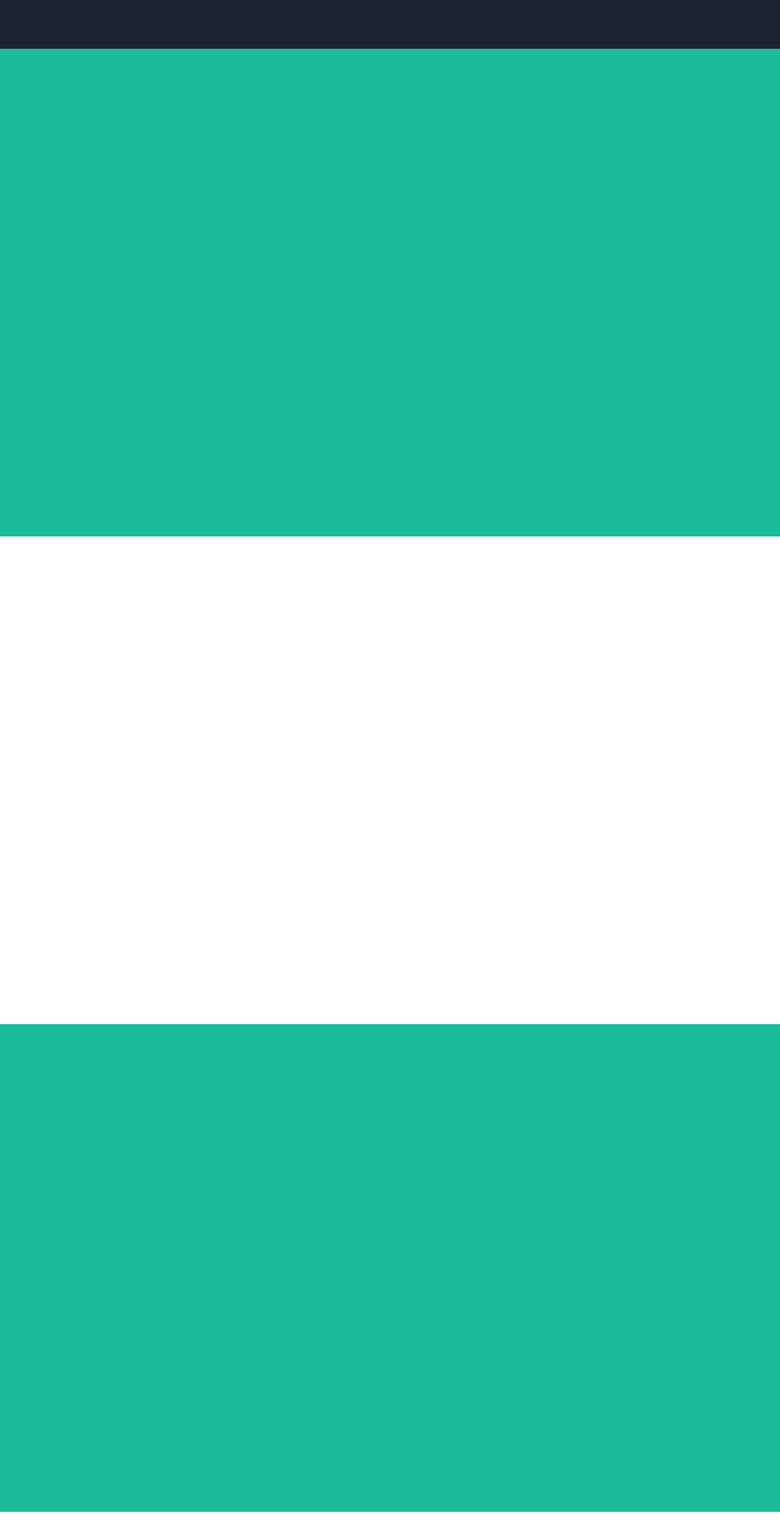
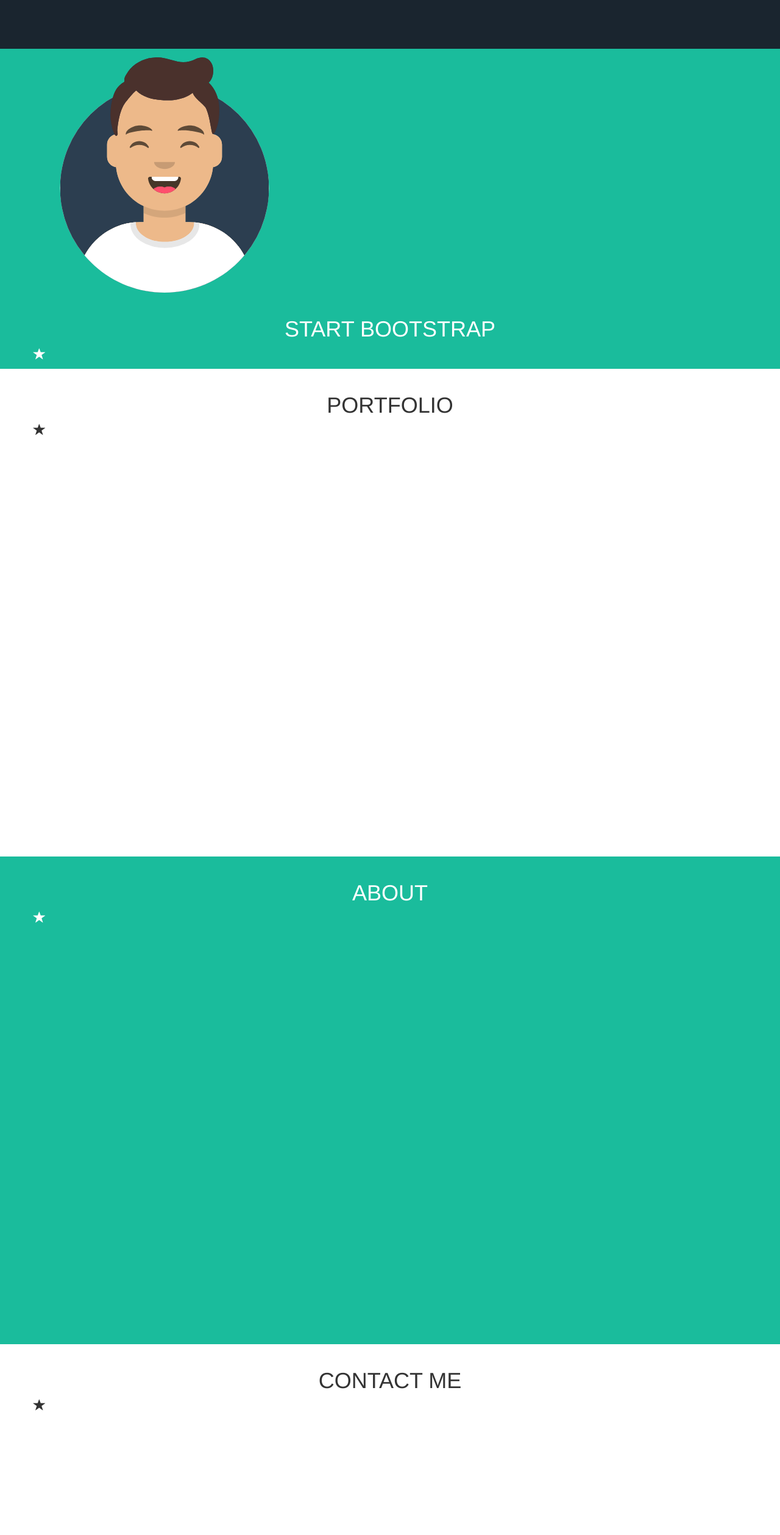
Before and after one commit to Swin0w/html-css-bootstrap-freelancer, a plain HTML site: page index.html in a window 1280 px wide. Shown: the top 2518 px of the page at 61% size. Drawn offline with nearby package versions, Linux system fonts and the light colour scheme.

Commit message:
Aggiunte

```diff
--- a/css/style.css
+++ b/css/style.css
@@ -6,6 +6,8 @@
 
 /* REGOLE GENERALI DELLA PAGINA */
 * {
+  margin: 0;
+  padding: 0;
   box-sizing: border-box;
 }
 #jumbotron, #third {
@@ -17,14 +19,28 @@ header, #foot-up {
 #second, #fourth {
   background-color: white;
 }
+h1 {
+  text-align: center;
+  margin-top: 40px;
+}
+#jumbotron, #third, footer {
+  color: white;
+}
+.glyphicon-star {
+  font-size: 15pt;
+}
 /* INTESTAZIONE DI PAGINA */
 header {
   height: 10vh;
   /* position: fixed; */
 }
 /* CORPO CENTRALE PAGINA */
-#jumbotron {
-  height: 100vh;
+/* #jumbotron {
+  margin-top: 10vh;
+} */
+#jumbotron img {
+  width: 400px;
+  height: 400px;
 }
 #second {
   height: 100vh;
--- a/index.html
+++ b/index.html
@@ -21,38 +21,77 @@
       </header>
       <!-- Corpo centrale della pagina -->
       <main>
-        <div class="row">
-          <section id="jumbotron">
+        <section id="jumbotron">
+          <div class="container">
+            <img src="img/avatars.svg" class="img-responsive" alt="Immagine del profilo">
+            <h1>START BOOTSTRAP</h1>
+            <div class="row">
+                <div class="border-sx">
+
+                </div>
+                <div class="glyphicon glyphicon-star">
+
+                </div>
+                <div class="border-dx">
+
+                </div>
+                <p></p>
+            </div>
+          </section>
+        </div>
+          <section id="second">
             <div class="container">
+              <h1>PORTFOLIO</h1>
+              <div class="row">
+                <div class="border-sx">
 
+                </div>
+                <div class="glyphicon glyphicon-star">
+
+                </div>
+                <div class="border">
+
+                </div>
+                <p></p>
+              </div>
+            </div>
+          </section>
+        </div>
+          <section id="third">
+            <div class="container">
+              <h1>ABOUT</h1>
+              <div class="row">
+                <div class="border sx">
+
+                </div>
+                <div class="glyphicon glyphicon-star">
+
+                </div>
+                <div class="border">
+
+                </div>
+                <p></p>
+              </div>
+            </div>
+          </section>
+          <section id="fourth">
+            <div class="container">
+              <h1>CONTACT ME</h1>
+              <div class="row">
+                  <div class="border-sx">
+
+                  </div>
+                  <div class="glyphicon glyphicon-star">
+
+                  </div>
+                  <div class="border-dx">
+
+                  </div>
+                <p></p>
+              </div>
             </div>
 
           </section>
-        </div>
-        <div class="row">
-          <section id="second">
-            <div class="container">
-
-            </div>
-
-          </section>
-        </div>
-        <div class="row"
-          <section id="third">
-            <div class="container">
-
-            </div>
-
-          </section>
-        </div>
-        <div class="row">
-          <section id="fourth">
-            <div class="container">
-
-            </div>
-
-          </section>
-        </div>
       </main>
       <!-- Piè di pagina -->
       <footer>
```
Also changed, not shown: img/avatars.svg (added).
